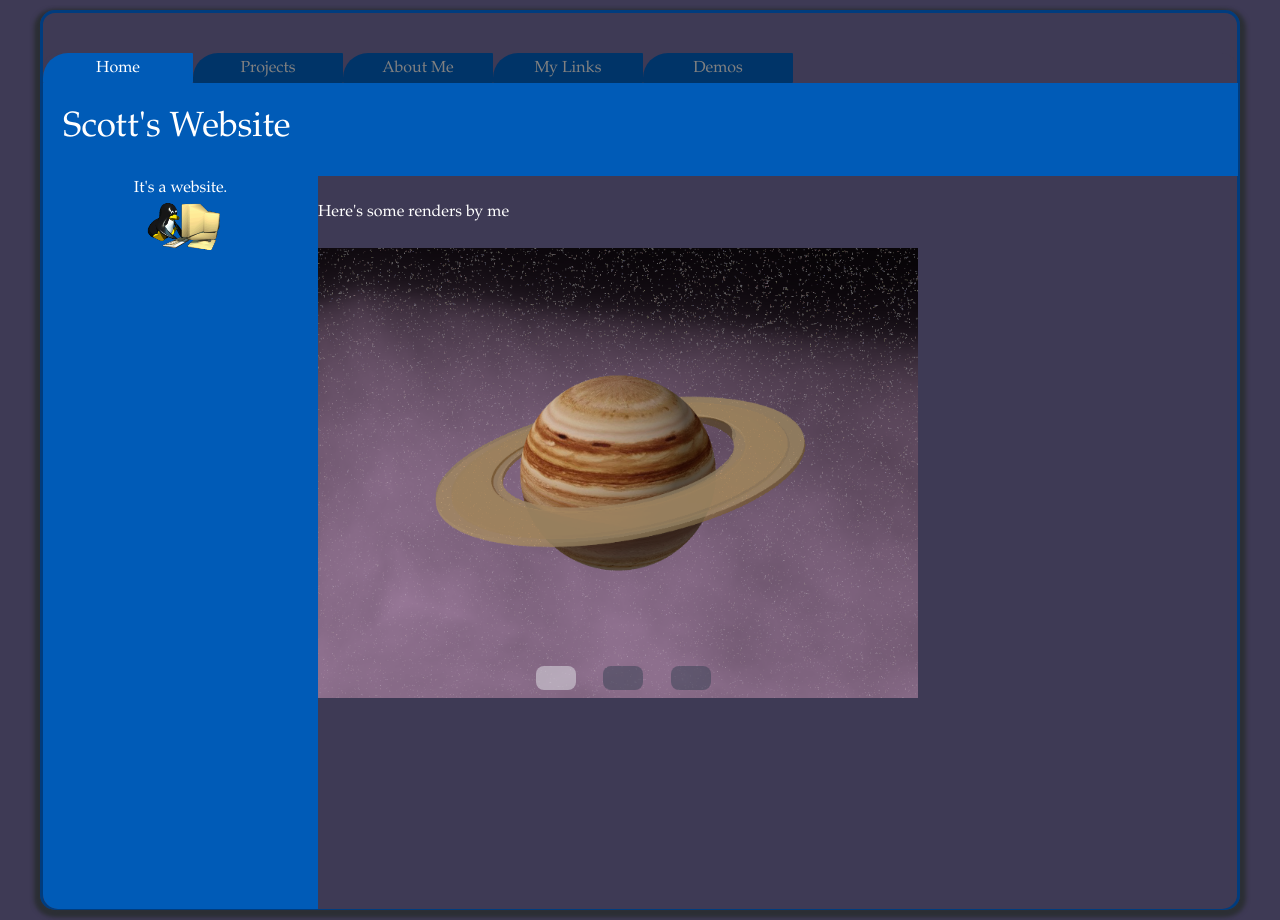
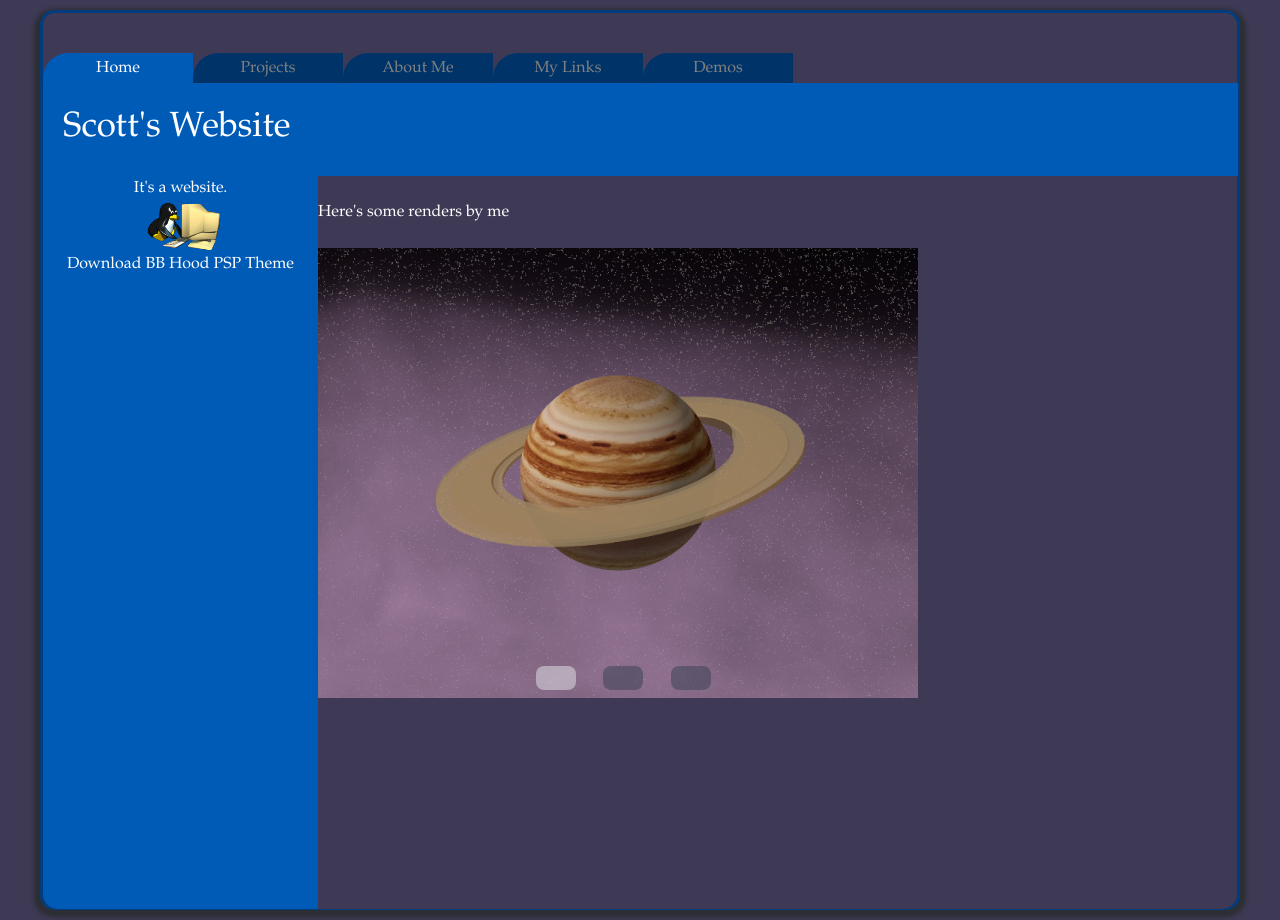
Before and after one commit to scottm213/scottmattera.net, a SvelteKit app: page / in a window 1280 px wide. Built offline with nearby package versions, Linux system fonts and the light colour scheme.

Commit message:
add bb hood download

```diff
--- a/src/routes/+page.svelte
+++ b/src/routes/+page.svelte
@@ -47,7 +47,7 @@
     <div class = "square flex flex-col items-center">
         <p>It's a website. </p>
         <img src="/image/tuxPC.gif" alt="welcome to internet" class="h-13 w-20">
-
+        <a href="/file/bbhoodtheme.ptf" download="bbhoodtheme.ptf">Download BB Hood PSP Theme</a>
     </div>
     <div class = "flex flex-col flex-1 min-w-0">
         <br>
```
Also changed, not shown: 1 other file (tests, documents, lock files or other folders).
